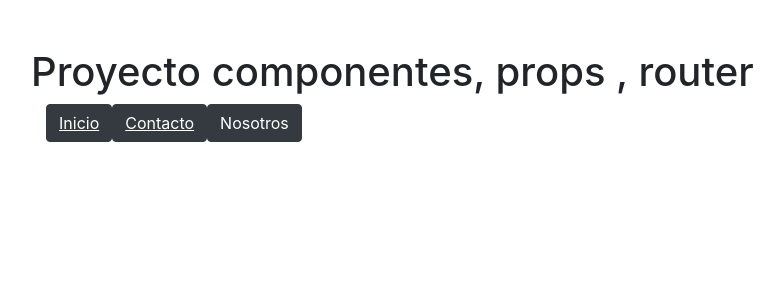
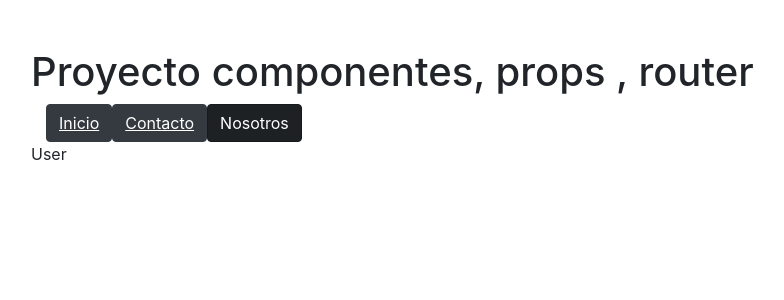
Before and after one commit to Lstortoni/CrudReact1, a React (Create React App) app: page /nosotros/1 in a window 1280 px wide. Shown: the top 300 px of the page, without its empty margins (54-838 px from the left). Built offline with nearby package versions, Linux system fonts and the light colour scheme.

Commit message:
Se agregan funcionalidad con ruteo dinamico y nuevos componentes

```diff
--- a/src/components/ComponenteConRouter.jsx
+++ b/src/components/ComponenteConRouter.jsx
@@ -9,6 +9,7 @@ import {
   import Contacto from "./Contacto";
   import Nosotros from "./Nosotros";
   import Inicio from "./Inicio";
+import User from './User';
 const ComponenteConRouter = () => {
 
 
@@ -34,18 +35,20 @@ const ComponenteConRouter = () => {
           <NavLink className="btn btn-dark" to="/contacto" style={navLinkStyles} >
               Contacto
           </NavLink>
-          <Link className="btn btn-dark" to="/nosotros"  >
+          <NavLink className="btn btn-dark" to="/nosotros"  >
               Nosotros
-          </Link>
+          </NavLink>
       </div>
     <Routes>
 
-      <Route path="/" element={<Inicio/>} />
+       <Route path="/" element={<Inicio/>} />
 
+      <Route path="/nosotros/:id"  element={<User/>} />
 
       <Route path="/contacto" element={<Contacto/>} />
 
       <Route path="/nosotros" element={<Nosotros/>} />
+
 
     </Routes>
   </div>
--- a/src/components/Nosotros.jsx
+++ b/src/components/Nosotros.jsx
@@ -1,10 +1,17 @@
 import React,{useEffect} from 'react'
+import {
+  BrowserRouter as Router,
+  Routes,
+  Route,
+  Link,
+  NavLink
+} from "react-router-dom";
 
 const Nosotros = () => {
 
   //const datos=[{id:1, nombre:'leo'  },{id:2, nombre:'santi'  }, {id:3, nombre:'salva'  }]
 
-  const [equipo,setEquipo] = React.useState(null)
+  const [equipo,setEquipo] = React.useState([])
   //llamamos a una funcion de flecha para usar useEffect
  useEffect  (()=>{
     //  console.log('Use Efect : se pinta')
@@ -13,17 +20,34 @@ const Nosotros = () => {
  },[]);
 
  const obtenerDatos= async()=>{
-    const data = await fetch ('https://jsonplaceholder.typicode.com/users')
+    const data = await fetch ('https://age-of-empires-2-api.herokuapp.com/api/v1/civilizations')
     const users=await data.json()
     //console.log(users)
-    setEquipo(users)
+    setEquipo(users.civilizations)
  }
 
   return (
     <div>
-        <h1>
-        Nosotros
-        </h1>
+        <h1> Nosotros </h1>
+        <ul  className='list-group'>
+           {
+
+
+             equipo.map( (item,index)=> (
+
+
+              <li key={item.id}>
+              <Link to={`/nosotros/${item.id}`}>
+                     {item.name} - {item.expansion}
+
+               </Link>
+                </li>
+               )
+
+            )
+
+          }
+        </ul>
 
 
     </div>
--- /dev/null
+++ b/src/components/User.jsx
@@ -0,0 +1,15 @@
+import React from 'react'
+import { useParams } from 'react-router-dom'
+
+const User = () => {
+
+   console.log(useParams());
+
+    return (
+    <div>
+        User
+    </div>
+  )
+}
+
+export default User
```
